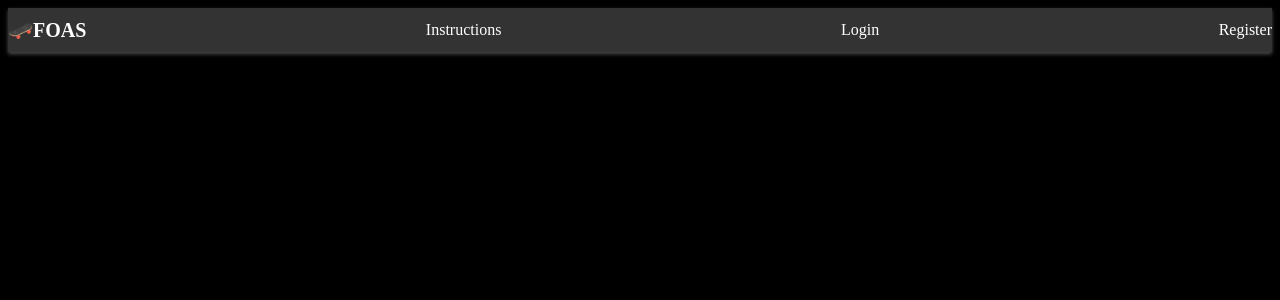
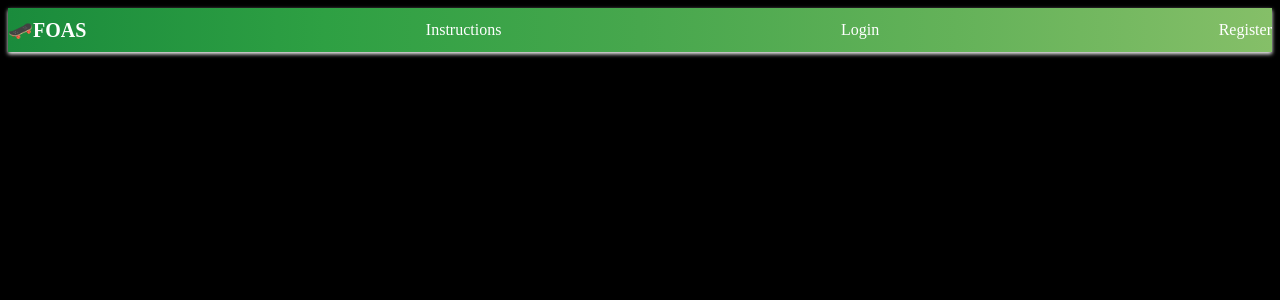
Before and after one commit to curtlen88/find-ONE-and-Skate-frontend, a React (Create React App) app: page /profile in a window 1280 px wide. Shown: the top 300 px of the page. Built offline with nearby package versions, Linux system fonts and the light colour scheme; no server answers.

Commit message:
added green nav

```diff
--- a/src/index.css
+++ b/src/index.css
@@ -18,8 +18,9 @@ body {
   padding-top: 10px;
   padding-bottom: 10px;
   box-shadow: 0 2px 4px rgba(255, 255, 255, 0.3);
-  background-color: #333;
+  background: linear-gradient(90deg, #1A8B3C, #2EA043, #47A74D, #64B259, #85BF68);
   color: white;
+  box-shadow: 0 2px 4px white;
 }
 
 .navbar a {
@@ -55,9 +56,10 @@ body {
   justify-content: center;
   align-items: center;
   margin-bottom: 20px;
+  margin-top: -1px;
   box-shadow: 0 2px 4px white; /* adds a subtle shadow */
   background: linear-gradient(90deg, #1A8B3C, #2EA043, #47A74D, #64B259, #85BF68); /* adds a gradient background */
-  border: 1px solid white; /* adds a border */
+
   color: white; /* changes the text color to white */
 }
 
```
